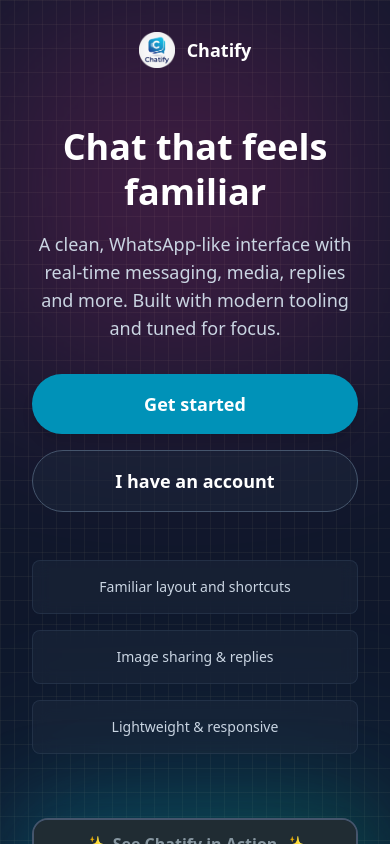
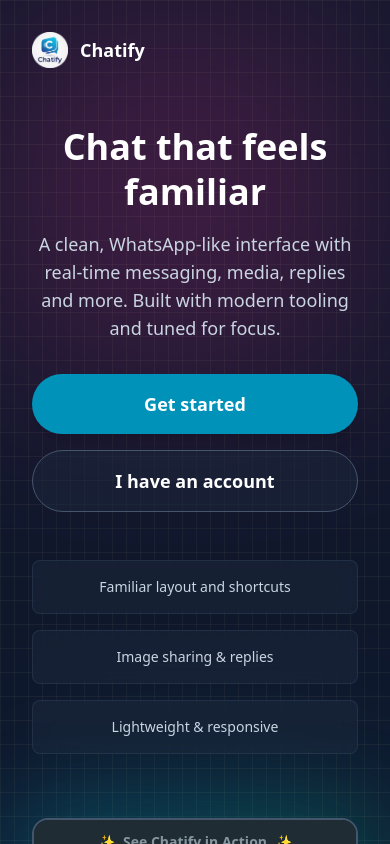
Before and after one commit to WhySeriousKaif/Chatify, a React (Vite) app in the folder frontend/: page / in a window 390 px wide. Built offline with nearby package versions, Linux system fonts and the light colour scheme; no server answers.

Commit message:
Fix scrolling issues - ensure See Chatify in Action section is visible on mobile and desktop

```diff
--- a/frontend/src/pages/LandingPage.jsx
+++ b/frontend/src/pages/LandingPage.jsx
@@ -2,7 +2,7 @@ import { Link } from "react-router";
 
 function LandingPage() {
   return (
-    <div className="min-h-screen bg-slate-900 relative flex flex-col p-4">
+    <div className="min-h-screen bg-slate-900 relative p-4">
       {/* DECORATORS - GRID BG & GLOW SHAPES */}
       <div className="absolute inset-0 bg-[linear-gradient(to_right,#4f4f4f2e_1px,transparent_1px),linear-gradient(to_bottom,#4f4f4f2e_1px,transparent_1px)] bg-[size:14px_24px]" />
       <div className="absolute top-0 -left-4 size-96 bg-pink-500 opacity-20 blur-[100px]" />
@@ -24,7 +24,7 @@ function LandingPage() {
         </div>
       </header>
 
-      <main className="flex-1 max-w-7xl mx-auto px-4 sm:px-6 py-10 sm:py-12 relative z-10">
+      <main className="max-w-7xl mx-auto px-4 sm:px-6 py-10 sm:py-12 relative z-10">
         <div className="text-center">
           <h1 className="text-white text-4xl sm:text-5xl md:text-6xl font-semibold leading-tight">Chat that feels familiar</h1>
           <p className="text-slate-300 mt-4 sm:mt-6 text-lg sm:text-xl max-w-3xl mx-auto">A clean, WhatsApp-like interface with real-time messaging, media, replies and more. Built with modern tooling and tuned for focus.</p>
@@ -40,18 +40,18 @@ function LandingPage() {
         </div>
 
         {/* Message View Image - Below the content */}
-        <div className="mt-16 sm:mt-20 mb-8 sm:mb-20">
+        <div className="mt-16 sm:mt-20 mb-16 sm:mb-24">
           <div className="relative max-w-6xl mx-auto">
             {/* Glow effect behind the image */}
             <div className="absolute -inset-4 bg-gradient-to-r from-cyan-500/20 to-emerald-500/20 rounded-3xl blur-2xl"></div>
 
             <div className="relative rounded-2xl sm:rounded-3xl border-2 border-slate-600 overflow-hidden shadow-2xl bg-gradient-to-br from-slate-800 to-slate-900">
-              <div className="wa-header px-4 sm:px-8 py-3 sm:py-5 border-b border-slate-600 text-[var(--wa-text-dim)] text-center font-semibold text-base sm:text-lg flex items-center justify-center gap-2">
+              <div className="wa-header px-3 sm:px-8 py-3 sm:py-5 border-b border-slate-600 text-[var(--wa-text-dim)] text-center font-semibold text-sm sm:text-lg flex items-center justify-center gap-2">
                 <span className="text-cyan-400">✨</span>
                 <span>See Chatify in Action</span>
                 <span className="text-emerald-400">✨</span>
               </div>
-              <div className="wa-wallpaper p-2 sm:p-4">
+              <div className="wa-wallpaper p-1 sm:p-4">
                 <img
                   src="/MessageView.png"
                   alt="Chatify Message View Preview"
```
